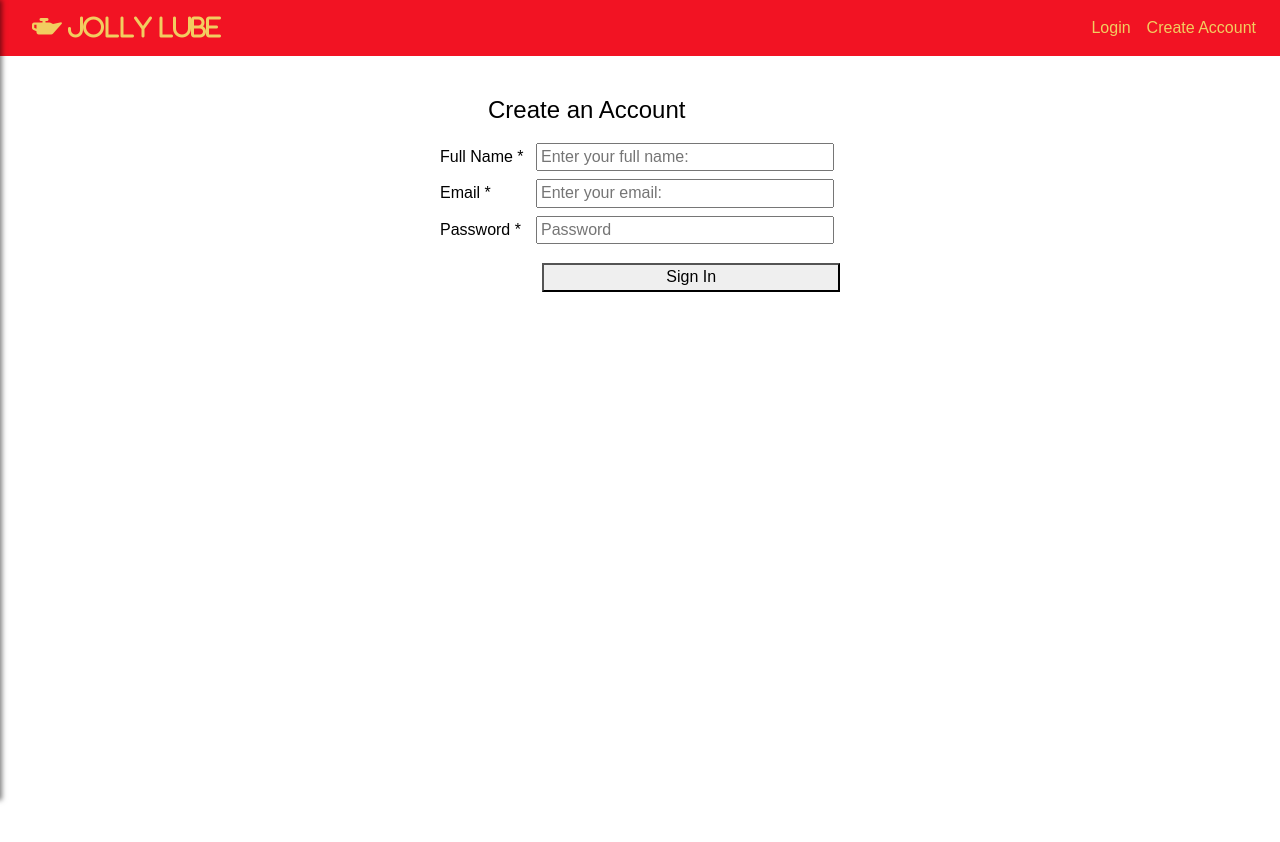
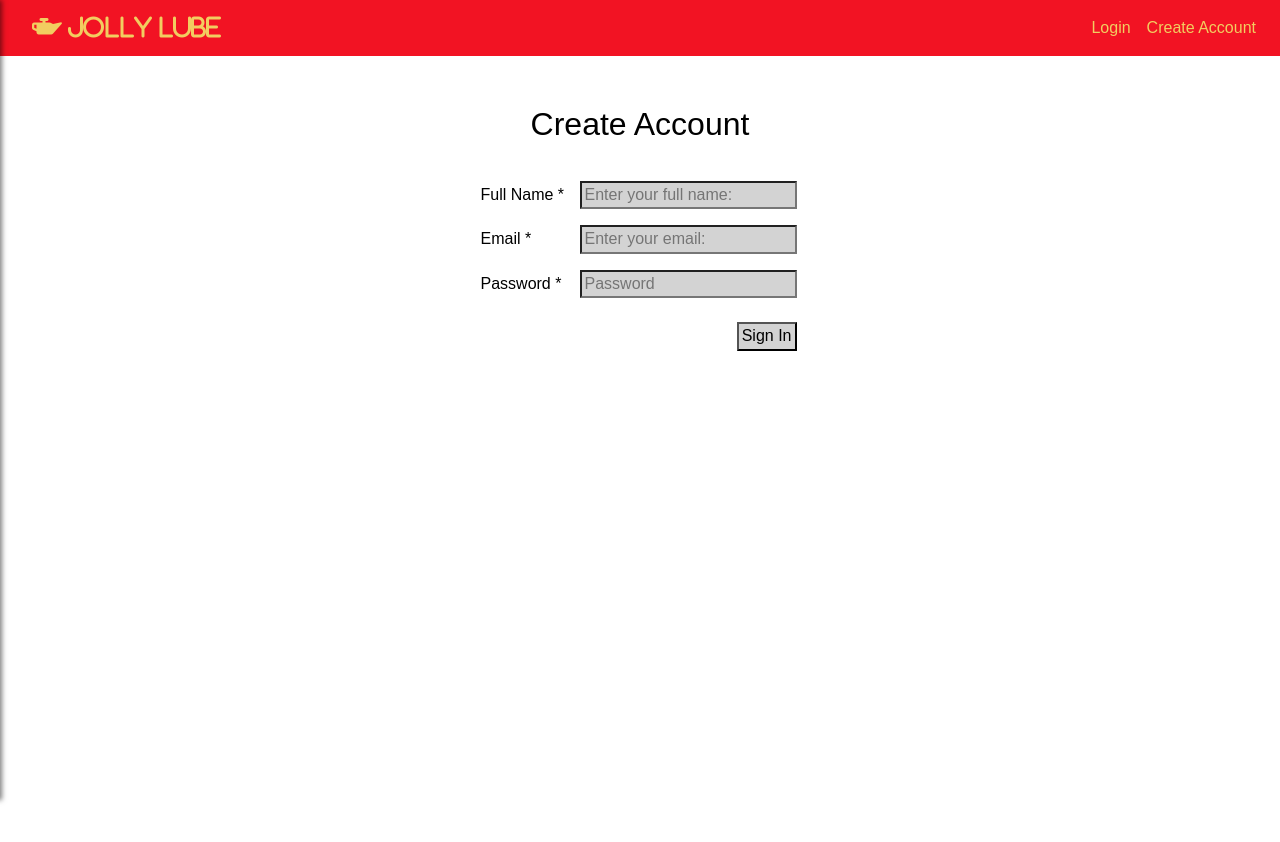
Before and after one commit to rjgates3/jollylube, a React (Create React App) app: page /createaccount in a window 1280 px wide. Shown: the top 842 px of the page. Built offline with nearby package versions, Linux system fonts and the light colour scheme; no server answers.

Commit message:
fixed styling

```diff
--- a/src/components/App/App.js
+++ b/src/components/App/App.js
@@ -76,7 +76,8 @@ class App extends React.Component {
 
                         drawerClasses: this.state.drawerClasses,
                         handleDrawerToggleClick: this.handleDrawerToggleClick,
-                        click: this.handleDrawerToggleClick
+                        click: this.handleDrawerToggleClick,
+                        handleBackDropClick: this.handleBackDropClick
                 } } >
                 <Header />
                 <SideDrawer />
--- a/src/components/LoginForm/LoginForm.js
+++ b/src/components/LoginForm/LoginForm.js
@@ -32,16 +32,16 @@ class LoginForm extends React.Component {
         const error = this.context.loginError
         return(
             <form
-                className="LoginForm"
+                className="login"
                 onSubmit = { this.handleSubmit }>
                 <legend
                     id="sign-in">
-                    Sign In
+                    Login
                 </legend>
                 <div role='alert'>
                     { error && <p className='red'>{ error }</p> }
                 </div>
-                <div className='user_name'>
+                <div className='form-element'>
                     <label
                         htmlFor="LoginForm__user_name">
                         Email <Required />
@@ -54,7 +54,7 @@ class LoginForm extends React.Component {
                         placeholder="Enter your email:"
                     ></Input>
                 </div>
-                <div className='password'>
+                <div className='form-element'>
                     <label
                         htmlFor="LoginForm__password">
                         Password <Required />
@@ -67,7 +67,7 @@ class LoginForm extends React.Component {
                         placeholder="Password"
                     ></Input>
                 </div>
-                <div>
+                <div className='form-element'>
                     <input
                         type="submit"
                         name="submit"
--- a/src/components/RegisterationForm/RegistrationForm.js
+++ b/src/components/RegisterationForm/RegistrationForm.js
@@ -40,16 +40,16 @@ class Registration extends React.Component {
         const error = this.context.loginError
         return(
             <form
-                className='RegistrationForm'
+                className='Registration'
                 onSubmit={ this.handleSubmit }>
                 <legend
                     className='create-account'>
-                    Create an Account
+                    Create Account
                 </legend>
                 <div role='alert'>
                     { error && <p className='red'>{ error }</p> }
                 </div>
-                <div className='full_name'>
+                <div className='form-element'>
                     <label
                         htmlFor='RegistrationForm__full_name'>
                         Full Name <Required />
@@ -62,7 +62,7 @@ class Registration extends React.Component {
                         placeholder='Enter your full name:'>
                     </Input>
                 </div>
-                <div className='user_name'>
+                <div className='form-element'>
                     <label
                         htmlFor='RegistrationForm__user_name'>
                         Email <Required />
@@ -75,7 +75,7 @@ class Registration extends React.Component {
                         placeholder='Enter your email:'>
                     </Input>
                 </div>
-                <div className='password'>
+                <div className='form-element'>
                     <label
                         htmlFor='RegistrationForm__password'>
                         Password <Required />
@@ -88,7 +88,7 @@ class Registration extends React.Component {
                         placeholder='Password'>
                     </Input>
                 </div>
-                <div>
+                <div className='form-element'>
                     <input
                         type="submit"
                         name="submit"
--- a/src/components/SideDrawer/SideDrawer.js
+++ b/src/components/SideDrawer/SideDrawer.js
@@ -10,12 +10,16 @@ class SideDrawer extends React.Component {
 
     static contextType = Context;
 
-    handleLogout = e => {
+    handleLogout = () => {
         TokenService.clearAuthToken();
         this.context.setLoggedIn();
+        this.context.handleBackDropClick();
         history.push('/');
-        // this.context.handleDrawerToggleClick(e);
     };
+
+    handleLinkClicked = () => {
+        this.context.handleBackDropClick();
+    }
 
     renderLogoutLink() {
         return(
@@ -23,7 +27,8 @@ class SideDrawer extends React.Component {
                 <li>
                     <Link
                         to='/myappointments'
-                        className='menu'>
+                        className='menu'
+                        onClick = { this.handleLinkClicked }>
                         My Appointments
                     </Link>
                 </li>
@@ -31,16 +36,17 @@ class SideDrawer extends React.Component {
                 <li>
                     <Link
                         to='/setappointment'
-                        className='menu'>
+                        className='menu'
+                        onClick = { this.handleLinkClicked }>
                         Set Appointment
                     </Link>
                 </li>
 
                 <li>
                     <Link
-                        onClick={ this.handleLogout }
                         to='/'
-                        className='menu'>
+                        className='menu'
+                        onClick={ this.handleLogout }>
                         Logout
                     </Link>
                 </li>
@@ -54,7 +60,8 @@ class SideDrawer extends React.Component {
                 <li>
                     <Link
                         to='/login'
-                        className='menu'>
+                        className='menu'
+                        onClick = { this.handleLinkClicked }>
                         Login
                     </Link>
                 </li>
@@ -62,7 +69,8 @@ class SideDrawer extends React.Component {
                 <li>
                     <Link
                         to='/createaccount'
-                        className='menu'>
+                        className='menu'
+                        onClick = { this.handleLinkClicked }>
                         Create Account
                     </Link>
                 </li>
--- a/src/config.js
+++ b/src/config.js
@@ -1,7 +1,7 @@
 export default {
     PORT: process.env.PORT || 8000,
     API_TOKEN: process.env.REACT_APP_API_KEY,
-    API_BASE_URL:  process.env.REACT_APP_API_BASE_URL
+    API_BASE_URL: process.env.REACT_APP_API_BASE_URL
 }
 
 //  "http://localhost:8000/api" ||
--- a/src/routes/LoginPage/LoginPage.js
+++ b/src/routes/LoginPage/LoginPage.js
@@ -11,7 +11,7 @@ class LoginPage extends React.Component {
     render() {
 
         return (
-            <div>
+            <div className="form">
                 <LoginForm />
             </div>
         )
--- a/src/routes/LoginPage/loginpage.css
+++ b/src/routes/LoginPage/loginpage.css
@@ -1,22 +1,26 @@
-* {
-    margin: 0;
-    padding: 0;
-    box-sizing: border-box;
+
+.form {
+    display: flex;
+    flex-direction: column;
+    align-items: center;
 }
-  body {
-    font-family: Arial, sans-serif;
+
+form {
+    display: flex;
+    flex-direction: column;
+    margin: 50px 30px 0 30px;
+    max-width: 350px;
 }
-  form {
-    padding: 2.5rem;
-    width: 30rem;
-    margin: 0 auto;
-    /* border: 1px solid black; */
-  }
+
 legend {
   display: inline-block;
-    /* text-align: center; */
-    font-size: 1.5rem;
-    margin: 0 0 1.2rem 3rem;
+  text-align: center;
+  margin: 0 0 30px 0;
+  font-size: 2rem;
+}
+
+.form-element {
+    margin: 5px 0;
 }
 
 label {
@@ -24,19 +28,18 @@
     width: 6rem;
     font-size: 1rem;
 }
+
 input {
     display: inline-block;
-    width: 18.6rem;
     padding: 3px;
     font-size: 1rem;
+    margin: 3px;
+    background-color: lightgrey;
 }
+
 input[type="submit"] {
     -webkit-appearance: none;
     float: right;
     margin-top: .7rem;
     font-size: 1rem;
 }
-  div {
-    margin: .5rem 0;
-    padding: 0;
-  }
--- a/src/routes/Registration/Registration.js
+++ b/src/routes/Registration/Registration.js
@@ -10,7 +10,7 @@ class RegistrationPage extends React.Component {
 
     render() {
         return (
-            <div>
+            <div className="form">
                 <RegistrationForm />
             </div>
         )
--- a/src/routes/Registration/registration.css
+++ b/src/routes/Registration/registration.css
@@ -1,22 +1,26 @@
-* {
-    margin: 0;
-    padding: 0;
-    box-sizing: border-box;
+
+.form {
+  display: flex;
+  flex-direction: column;
+  align-items: center;
 }
-  body {
-    font-family: Arial, sans-serif;
+
+form {
+  display: flex;
+  flex-direction: column;
+  margin: 50px 30px 0 30px;
+  max-width: 350px;
 }
-  form {
-    padding: 2.5rem;
-    width: 30rem;
-    margin: 0 auto;
-    /* border: 1px solid black; */
-  }
+
 legend {
 display: inline-block;
-    /* text-align: center; */
-    font-size: 1.5rem;
-    margin: 0 0 1.2rem 3rem;
+text-align: center;
+margin: 0 0 30px 0;
+font-size: 2rem;
+}
+
+.form-element {
+  margin: 5px 0;
 }
 
 label {
@@ -24,19 +28,18 @@
   width: 6rem;
   font-size: 1rem;
 }
+
 input {
   display: inline-block;
-    width: 18.6rem;
   padding: 3px;
   font-size: 1rem;
+  margin: 3px;
+  background-color: lightgrey;
 }
+
 input[type="submit"] {
   -webkit-appearance: none;
   float: right;
   margin-top: .7rem;
   font-size: 1rem;
 }
-  div {
-    margin: .5rem 0;
-    padding: 0;
-  }
--- a/src/services/times-api-service.js
+++ b/src/services/times-api-service.js
@@ -48,7 +48,7 @@ const TimesApiService = {
     },
 
     getUserAppts() {
-        return fetch(`${config.API_BASE_URL}/userappts`, {
+        return fetch(`${config.API_BASE_URL}/times/userappts`, {
             method: 'GET',
             headers: {
                 'authorization': `bearer ${TokenService.getAuthToken()}`
```
Lines whose indentation alone changed are shown as unchanged.
